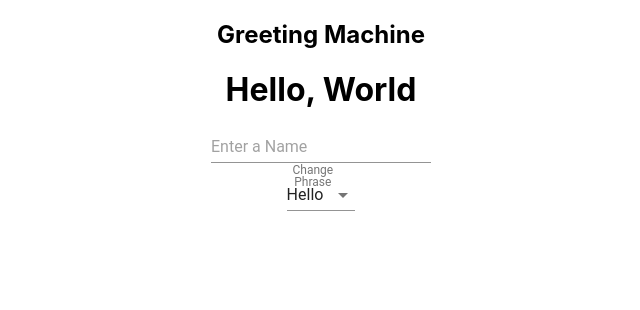
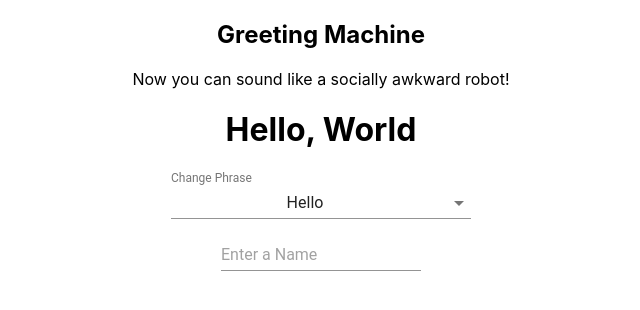
Before and after one commit to jennego/greet-machine, a React (Create React App) app: page / in a window 1280 px wide. Shown: the top 310 px of the page, without its empty margins (319-959 px from the left). Built offline with nearby package versions, Linux system fonts and the light colour scheme.

Commit message:
Some styling fixes

```diff
--- a/src/App.css
+++ b/src/App.css
@@ -2,31 +2,14 @@
   text-align: center;
 }
 
-.App-logo {
-  animation: App-logo-spin infinite 20s linear;
-  height: 40vmin;
+.phrase {
+  width: 300px;
 }
 
-.App-header {
-  background-color: #282c34;
-  min-height: 100vh;
-  display: flex;
-  flex-direction: column;
-  align-items: center;
-  justify-content: center;
-  font-size: calc(10px + 2vmin);
-  color: white;
+.NameInsertWrapper {
+  margin-top:20px;
 }
 
-.App-link {
-  color: #61dafb;
+.name-input {
+  width: 200px;
 }
-
-@keyframes App-logo-spin {
-  from {
-    transform: rotate(0deg);
-  }
-  to {
-    transform: rotate(360deg);
-  }
-}
--- a/src/conponents/NameInsert/NameInsert.js
+++ b/src/conponents/NameInsert/NameInsert.js
@@ -48,7 +48,7 @@ export class NameInsert extends Component {
     return (
 
       <div className="NameInsertWrapper">
-        <Input type='text' placeholder="Enter a Name" value={this.props.name}
+        <Input type='text' className="name-input" placeholder="Enter a Name" value={this.props.name}
           onChange={this.handleChange}>
         </Input>
       </div>
--- a/src/conponents/phraseSelect.js
+++ b/src/conponents/phraseSelect.js
@@ -37,9 +37,10 @@ export class PhraseSelect extends Component {
             <form className='phrase-dropdown' autoComplete="off">
             {this.props.value}
                 <FormControl>
-                    <InputLabel htmlFor="phrase-simple">Change Phrase</InputLabel>
+                    <InputLabel htmlFor="phrase-simple" >Change Phrase</InputLabel>
 
                     <Select
+                        className="phrase"
                         value={this.props.phrase}
                         onChange={this.handleChange}
                     >
--- a/src/conponents/states.js
+++ b/src/conponents/states.js
@@ -35,11 +35,12 @@ class States extends Component {
         return (
             <div className="App">
                 <h2> Greeting Machine </h2>
+                <p> Now you can sound like a socially awkward robot!</p>
 
 
                 <PhraseDisplay phrase={this.state.phrase} name={this.state.name} ></PhraseDisplay>
+                <PhraseSelect phrase={this.state.phrase} onChange={this.changePhrase}></PhraseSelect>
                 <NameInsert onChange={this.changeName}></NameInsert>
-                <PhraseSelect phrase={this.state.phrase} onChange={this.changePhrase}></PhraseSelect>
             </div>
         );
     }
```
